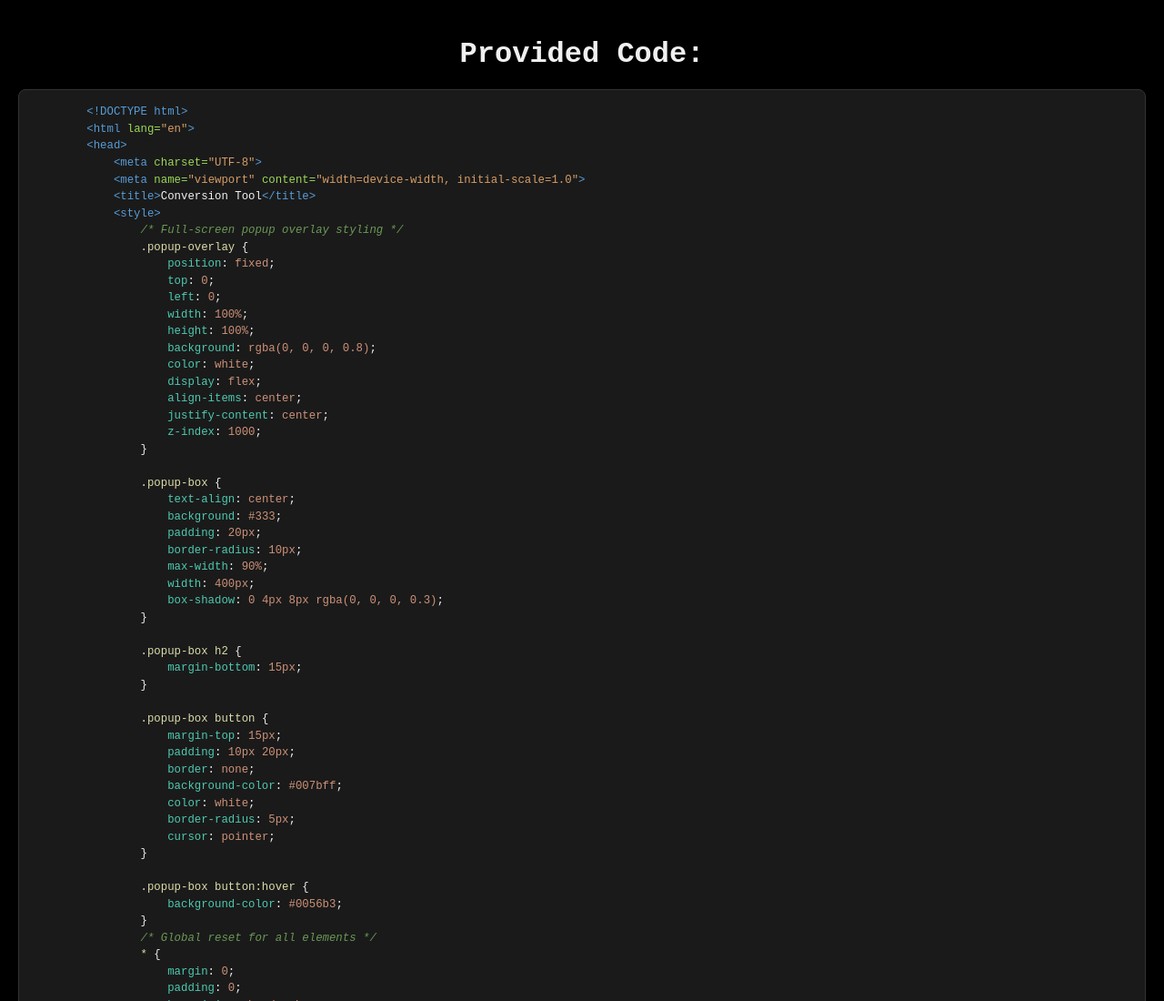
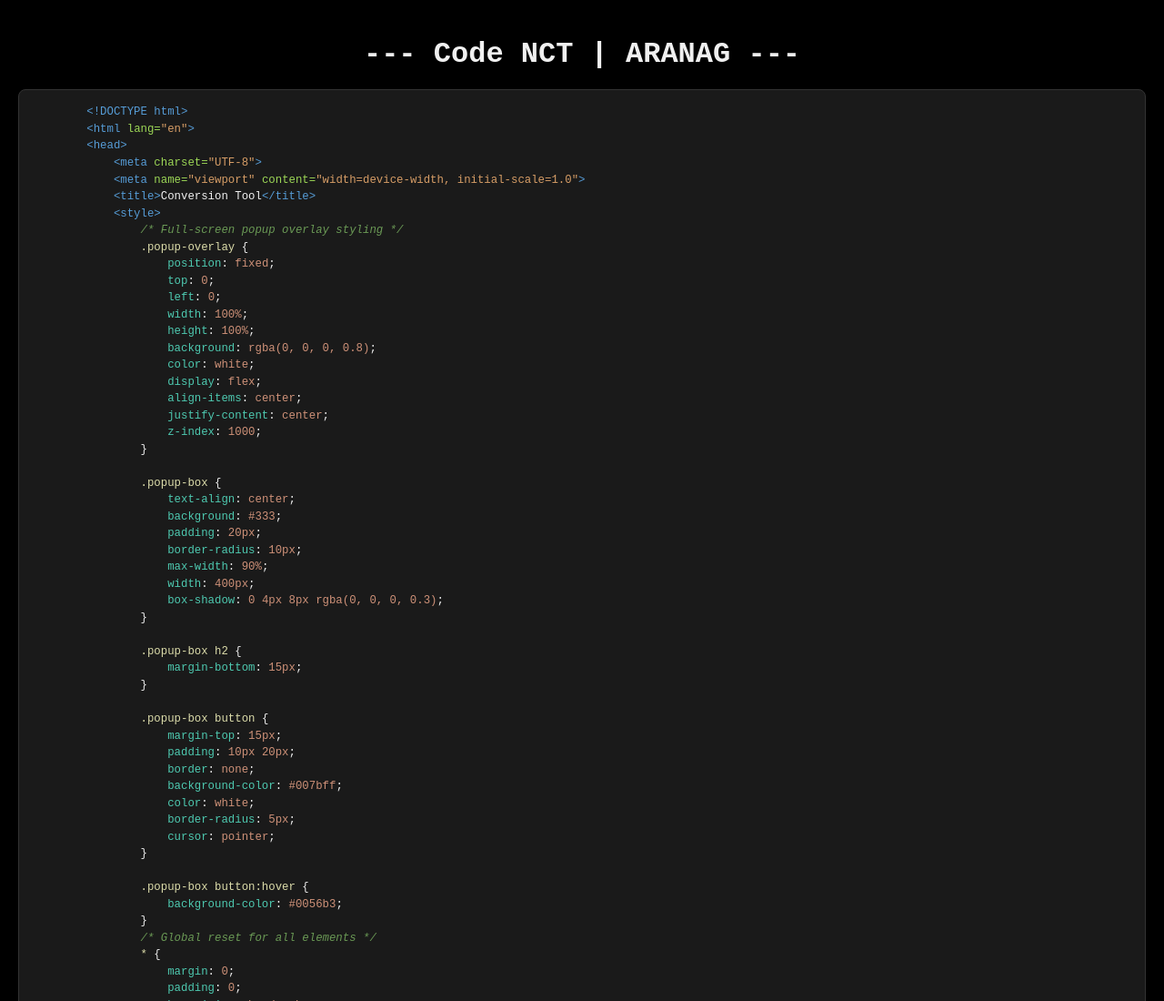
Before and after one commit to notamitgamer/aranag, a plain HTML site: page codenct.html in a window 1280 px wide. Shown: the top 1100 px of the page at 91% size. Drawn offline with Linux system fonts and the light colour scheme; a small style sheet from the web is missing.

Commit message:
Update codenct.html

```diff
--- a/codenct.html
+++ b/codenct.html
@@ -119,7 +119,7 @@
 </head>
 <body>
 
-    <h1>Provided Code:</h1>
+    <h1>--- Code NCT | ARANAG ---</h1>
 
     <pre class="code-block">
         <span class="tag">&lt;!DOCTYPE html&gt;</span>
```
